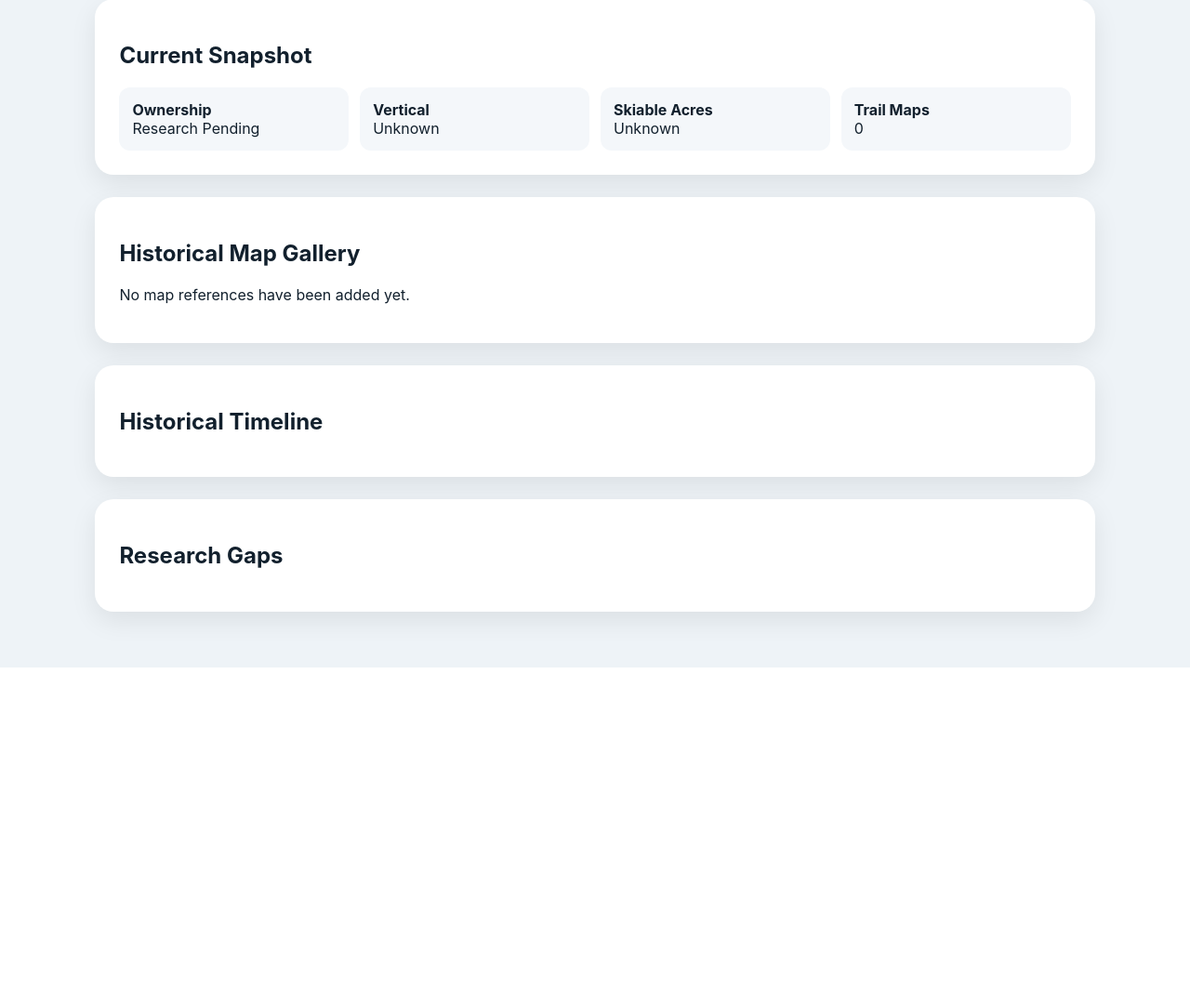
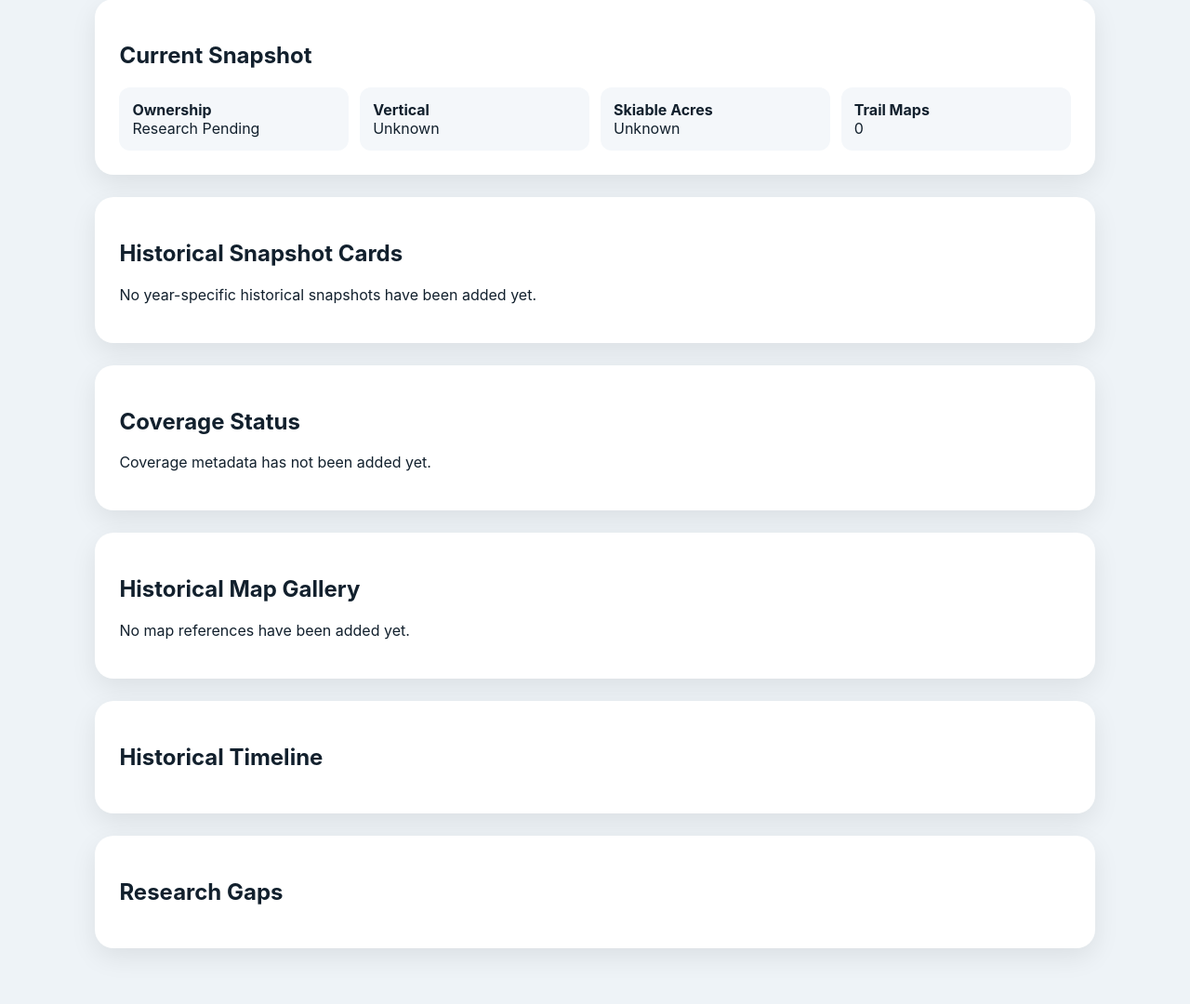
Before and after one commit to Matt-CloudEngineering/ski-area-hist-arch, a Python web app: template gallery_site/templates/area.html in a window 1280 px wide. Shown: the part 211-1291 px from the top of the page at 93% size. Before the commit the page ends 929 px from the top, so only its background shows below. Run offline with Jinja, Linux system fonts and the light colour scheme; the template is opened without the code that fills it, so the values that code supplies are empty.

Commit message:
Add historical snapshots and coverage panels to area pages

```diff
--- a/gallery_site/templates/area.html
+++ b/gallery_site/templates/area.html
@@ -20,6 +20,9 @@
     .badge { display:inline-block; background:#e5f0ff; color:#12457c; border-radius:999px; padding:5px 10px; font-size:.82rem; font-weight:700; margin-bottom:8px; }
     .timeline li { margin:12px 0; }
     .source-link { color:#0d4ea6; font-weight:600; }
+    .snapshot-grid,.coverage-grid { display:grid; grid-template-columns:repeat(auto-fit,minmax(220px,1fr)); gap:14px; }
+    .snapshot,.coverage-item { background:#f7fafc; border:1px solid #dbe5ec; border-radius:14px; padding:16px; }
+    .muted { color:#526577; }
   </style>
 </head>
 <body>
@@ -37,6 +40,37 @@
       <div class="stat"><strong>Skiable Acres</strong><br>{{ area.skiable_acres or 'Unknown' }}</div>
       <div class="stat"><strong>Trail Maps</strong><br>{{ area.map_references|length }}</div>
     </div>
+  </section>
+
+  <section class="panel">
+    <h2>Historical Snapshot Cards</h2>
+    {% if area.historical_snapshots %}
+    <div class="snapshot-grid">
+      {% for snapshot in area.historical_snapshots %}
+      <article class="snapshot">
+        <span class="badge">{{ snapshot.year }}</span>
+        <h3>{{ snapshot.label or area.name ~ ' - ' ~ snapshot.year }}</h3>
+        <p class="muted">{{ snapshot.summary or 'Snapshot summary pending source enrichment.' }}</p>
+        <p><strong>Maps:</strong> {{ snapshot.map_count or 0 }} · <strong>Aerials:</strong> {{ snapshot.aerial_count or 0 }} · <strong>Confidence:</strong> {{ snapshot.confidence_score or 'pending' }}</p>
+      </article>
+      {% endfor %}
+    </div>
+    {% else %}
+    <p>No year-specific historical snapshots have been added yet.</p>
+    {% endif %}
+  </section>
+
+  <section class="panel">
+    <h2>Coverage Status</h2>
+    {% if area.coverage %}
+    <div class="coverage-grid">
+      {% for key, value in area.coverage.items() %}
+      <div class="coverage-item"><strong>{{ key|replace('_', ' ')|title }}</strong><br>{{ value }}</div>
+      {% endfor %}
+    </div>
+    {% else %}
+    <p>Coverage metadata has not been added yet.</p>
+    {% endif %}
   </section>
 
   <section class="panel">
```
